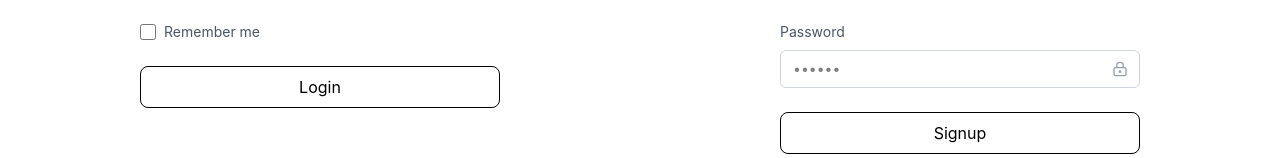
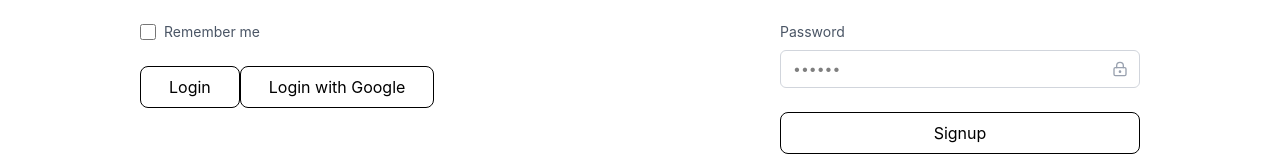
Before and after one commit to DIPIKAKC/E-Furniture, a React (Vite) app in the folder frontend/: page /authentication in a window 1280 px wide. Shown: the part 550-708 px from the top of the page. Built offline with nearby package versions, Linux system fonts and the light colour scheme; no server answers.

Commit message:
login with google

```diff
--- a/frontend/src/App.jsx
+++ b/frontend/src/App.jsx
@@ -15,6 +15,7 @@ import AdminLogin from "./Pages/Admin/auth/AdminLogin";
 import Dashboard from "./Pages/Admin/Dashboard";
 import AdminLayout from "./components/admin/AdminLayout";
 import Products from "./Pages/Admin/Products";
+import OauthSuccess from "./Pages/User/OauthSucess";
 
 const router = createBrowserRouter([
   {
@@ -39,6 +40,10 @@ const router = createBrowserRouter([
       {
         path: '/authentication',
         element: <Authentication />
+      },
+      {
+        path: "/oauth-success",
+        element: <OauthSuccess />
       },
       {
         path: '/checkout',
--- /dev/null
+++ b/frontend/src/Pages/User/OauthSucess.jsx
@@ -0,0 +1,26 @@
+import { useEffect } from "react";
+import { useDispatch } from "react-redux";
+import { useNavigate, useSearchParams } from "react-router-dom";
+import { setUser } from "../../API/Slice/userSlice";
+
+export default function OauthSuccess() {
+
+  const [params] = useSearchParams();
+  const dispatch = useDispatch();
+  const navigate = useNavigate();
+
+  useEffect(() => {
+    const token = params.get("token");
+
+    if (token) {
+
+      const user = JSON.parse(atob(token.split(".")[1]));
+
+      dispatch(setUser({ user, token }));
+
+      navigate("/");
+    }
+
+  }, []);
+
+}
--- a/frontend/src/components/auth/Login.jsx
+++ b/frontend/src/components/auth/Login.jsx
@@ -31,7 +31,7 @@ export default function Login() {
                     email: '',
                     password: '',
                 }}
-                onSubmit={async (val, {resetForm}) => {
+                onSubmit={async (val, { resetForm }) => {
                     try {
                         const response = await userLogin(val).unwrap();
                         dispatch(setUser({
@@ -111,9 +111,17 @@ export default function Login() {
                                 Remember me
                             </label>
 
-                            <Button type="submit">
-                                Login
-                            </Button>
+                            <div>
+                                <Button type="submit">
+                                    Login
+                                </Button>
+                                <Button
+                                    type="button"
+                                    onClick={() => window.location.href = "https://e-furniture-e9vv.onrender.com/auth/google"}
+                                >
+                                    Login with Google
+                                </Button>
+                            </div>
 
                         </div>
                     </form>
```
